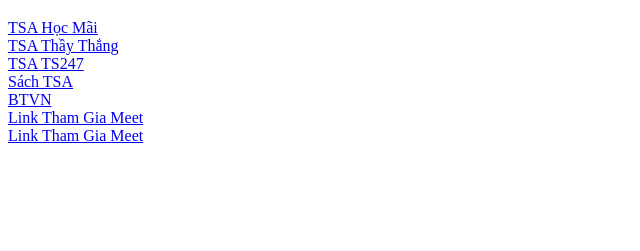
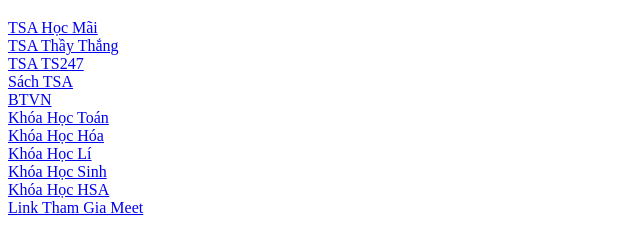
Before and after one commit to jeznopro/TSA-Destroyer, a plain HTML site: page index.html in a window 1280 px wide. Shown: the part 61-312 px from the top of the page, without its empty margins (0-640 px from the left). Drawn offline with Linux system fonts and the light colour scheme.

Commit message:
Update index.html

```diff
--- a/index.html
+++ b/index.html
@@ -14,8 +14,14 @@
         <div><a href="https://docs.google.com/spreadsheets/d/1TU7mYAyyGmnTN-0m2816WhS-j0V2m0Wdkgh8w48WwSA/edit?gid=0#gid=0">TSA TS247</a> </div>
         <div><a href="https://drive.google.com/drive/u/0/folders/1JX3q9a_B5M0I6vF2IWbTa7el7p18-ywy">Sách TSA </a></div>
         <div><a href="https://drive.google.com/drive/u/3/folders/1EbwHTJfPTyhvzEsGk5y_6N9ahHvder5b">BTVN</a></div>
+        <div><a href="https://drive.google.com/drive/u/4/folders/1UM-bsIFBngrNXrRHo-bZ6B-u_vf2FK_D">Khóa Học Toán</a> </div>
+        <div><a href="https://drive.google.com/drive/u/4/folders/1NgZkhS0vnvqKgKHQeNNbHZtzT0ezBGg5">Khóa Học Hóa</a></div>
+
+        <div><a href="https://drive.google.com/drive/u/4/folders/1vaekK_Qn-K4jW5crkbL3aLPD0MeFwkKQ">Khóa Học Lí</a></div>
+        <div><a href="https://drive.google.com/drive/u/4/folders/14cNnMC_VLMggT8yDo8B0NuPJSq_8Ul7v">Khóa Học Sinh</a></div>
+        <div><a href="https://drive.google.com/drive/u/4/folders/1bm3QHJt2nfFC9RRSalv8aQQVbJFjhD3o">Khóa Học HSA </a></div>
         <div><a href="https://meet.google.com/abn-nwqs-zjf?authuser=3&pli=1">Link Tham Gia Meet</a></div>
-        <div><a href="https://meet.google.com/abn-nwqs-zjf?authuser=3&pli=1">Link Tham Gia Meet</a></div>
+
 
 
 
```
